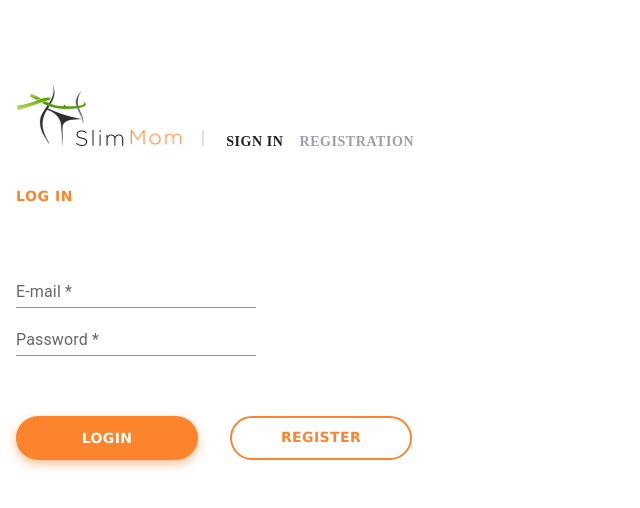
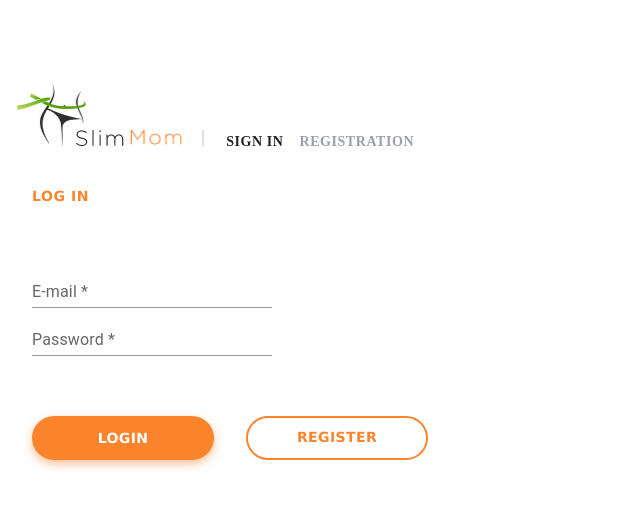
Before and after one commit to denyskuz/slimmom, a React (Create React App) app: page /login in a window 1280 px wide. Shown: the top 508 px of the page, without its empty margins (0-640 px from the left). Built offline with nearby package versions, Linux system fonts and the light colour scheme.

Commit message:
smallUpdate

```diff
--- a/src/components/LoginForm/LoginForm.styled.js
+++ b/src/components/LoginForm/LoginForm.styled.js
@@ -16,7 +16,7 @@ export const Form = styled.form`
     max-width: none;
     margin-left: 32px;
   }
-  @media screen and (min-width: 1024px) {
+  @media screen and (min-width: 1280px) {
     margin-left: 16px;
   }
 `;
@@ -40,7 +40,7 @@ export const Input = styled(TextField)`
   @media screen and (min-width: 768px) {
     width: 240px;
   }
-  @media screen and (min-width: 1024px) {
+  @media screen and (min-width: 1280px) {
     width: 240px;
   }
   & label.Mui-focused {
--- a/src/pages/LoginPage/LoginPage.Styled.js
+++ b/src/pages/LoginPage/LoginPage.Styled.js
@@ -15,7 +15,7 @@ export const Title = styled.h1`
     text-align: start;
     margin-left: 32px;
   }
-  @media screen and (min-width: 1024px) {
+  @media screen and (min-width: 1280px) {
     margin-left: 16px;
   }
 `;
--- a/src/pages/LoginPage/LoginPage.js
+++ b/src/pages/LoginPage/LoginPage.js
@@ -1,16 +1,17 @@
 import LoginForm from 'components/LoginForm/LoginForm';
 import { Helmet } from 'react-helmet';
 import { Title } from './LoginPage.Styled';
-
+import Container from 'components/Container/Container.jsx';
 export default function LoginPage() {
   return (
     <>
       <Helmet>
         <title>Login</title>
       </Helmet>
-
-      <Title>Log in</Title>
-      <LoginForm />
+      <Container>
+        <Title>Log in</Title>
+        <LoginForm />
+      </Container>
     </>
   );
 }
```
